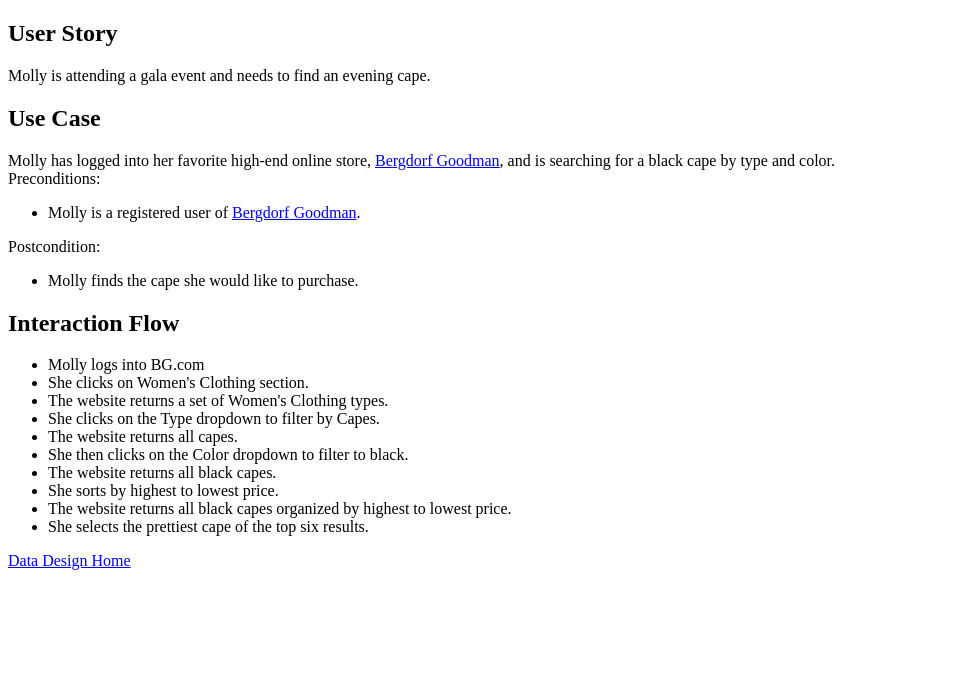
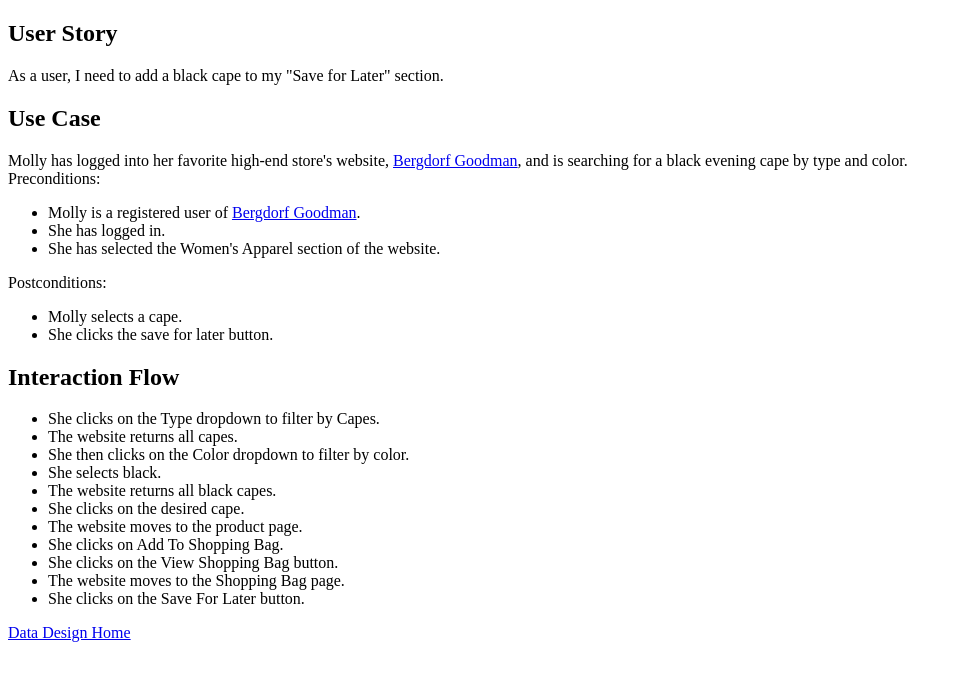
Before and after one commit to senoritaruth/data-design, a PHP site: page /use-case.php in a window 1280 px wide. Shown: the top 681 px of the page, without its empty margins (0-962 px from the left). Run offline with PHP 8.4, Linux system fonts and the light colour scheme.

Commit message:
Adding my pages; updating use case and interaction flow.

```diff
--- a/epic/use-case.php
+++ b/epic/use-case.php
@@ -5,38 +5,43 @@
 		<title>User Story, Use Case, Interaction Flow</title>
 	</head>
 	<body>
-		<div id="userstory">
+		<div id="UserStory">
 		<h2>User Story</h2>
-		Molly is attending a gala event and needs to find an evening cape.
+		As a user, I need to add a black cape to my "Save for Later" section.
 		</div>
-		<div id="usecase">
+		<div id="UseCase">
 			<h2>Use Case</h2>
-			Molly has logged into her favorite high-end online store, <a href="https://www.bergdorfgoodman.com">Bergdorf Goodman</a>, and is searching for a black cape by type and color.
+			Molly has logged into her favorite high-end store's website, <a href="https://www.bergdorfgoodman.com">Bergdorf Goodman</a>, and is searching for a black evening cape by type and color.
 		</div>
-		<div id="prepostcond">
+		<div id="PrePostCond">
 			Preconditions:
 			<ul>
 				<li>Molly is a registered user of <a href="https://www.bergdorfgoodman.com">Bergdorf Goodman</a>.</li>
+				<li>She has logged in.</li>
+				<li>She has selected the Women's Apparel section of the website.</li>
 			</ul>
-			Postcondition:
+			Postconditions:
 			<ul>
-				<li>Molly finds the cape she would like to purchase.</li>
+				<li>Molly selects a cape.</li>
+				<li>She clicks the save for later button.</li>
+			</ul>
 		</div>
-		<div id="interaction">
+		<div id="Interaction">
 		<h2>Interaction Flow</h2>
 		<ul>
-			<li>Molly logs into BG.com</li>
-			<li>She clicks on Women's Clothing section.</li>
-			<li>The website returns a set of Women's Clothing types.</li>
 			<li>She clicks on the Type dropdown to filter by Capes.</li>
 			<li>The website returns all capes.</li>
-			<li>She then clicks on the Color dropdown to filter to black.</li>
+			<li>She then clicks on the Color dropdown to filter by color.</li>
+			<li>She selects black.</li>
 			<li>The website returns all black capes.</li>
-			<li>She sorts by highest to lowest price.</li>
-			<li>The website returns all black capes organized by highest to lowest price.</li>
-			<li>She selects the prettiest cape of the top six results.</li>
+			<li>She clicks on the desired cape.</li>
+			<li>The website moves to the product page.</li>
+			<li>She clicks on Add To Shopping Bag.</li>
+			<li>She clicks on the View Shopping Bag button.</li>
+			<li>The website moves to the Shopping Bag page.</li>
+			<li>She clicks on the Save For Later button.</li>
 		</ul>
-		</div>
+		</div id="HomeNav">
 		<a href="index.php">Data Design Home</a>
 	</body>
 </html>
```
Also changed, not shown: epic/index.php (+6 -6 lines), epic/persona-name.php (+7 -4 lines), epic/stye.css (added).
